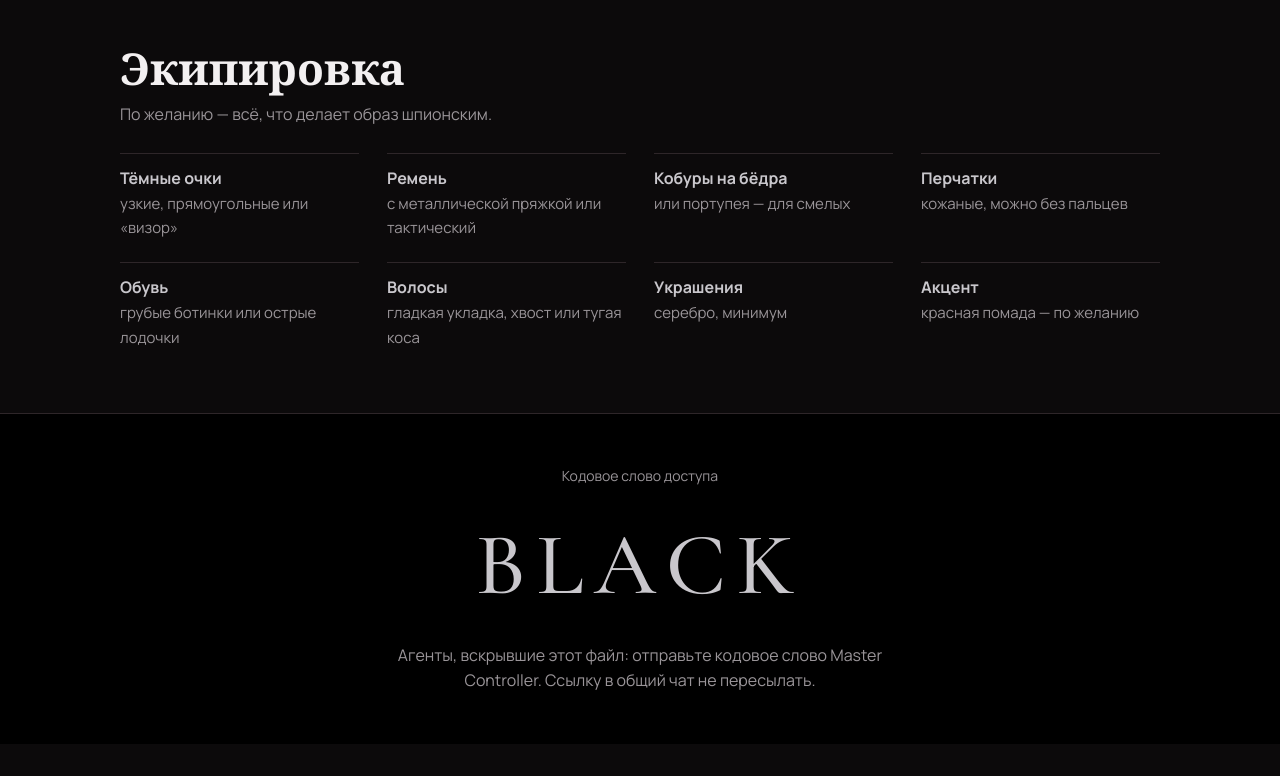
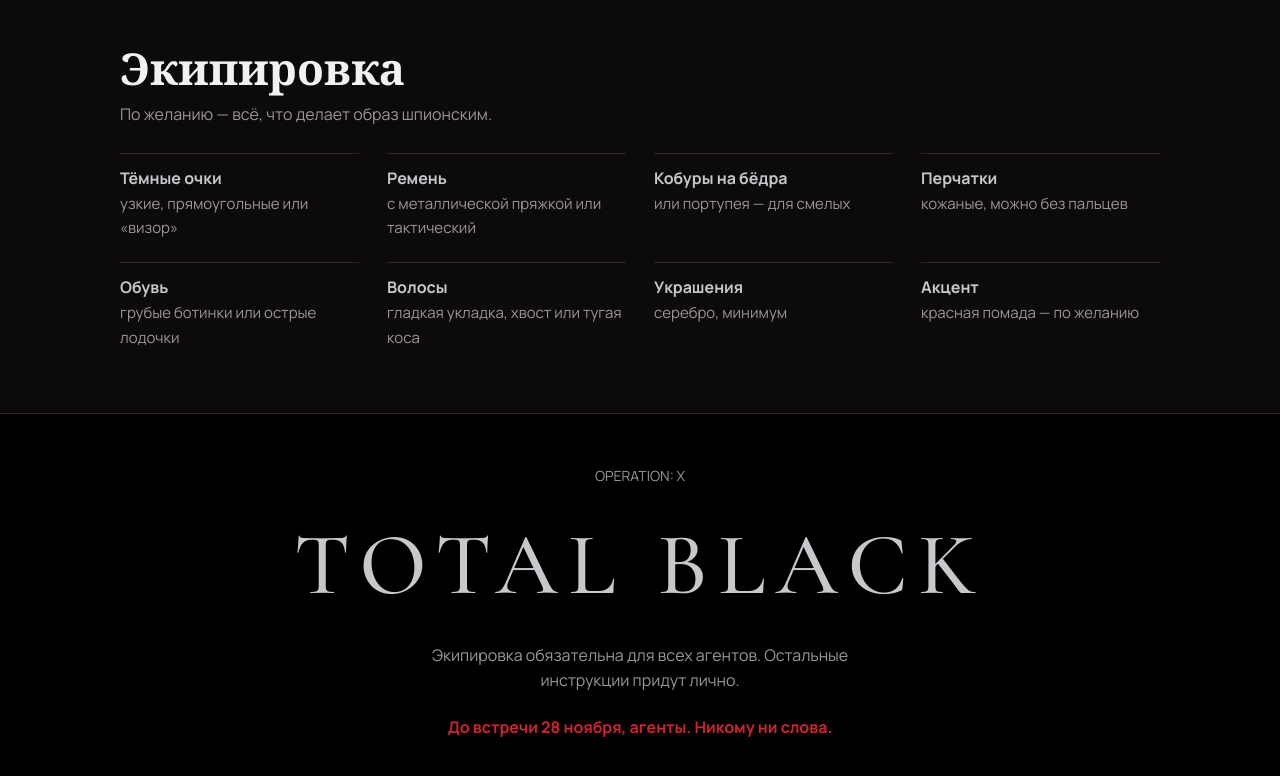
Before and after one commit to ksyuvlasova0220-ops/operation-x, a plain HTML site: page dresscode/index.html in a window 1280 px wide. Shown: the part 1378-2154 px from the top of the page. Before the commit the page ends 2122 px from the top, so only its background shows below. Drawn offline with nearby package versions, Linux system fonts and the light colour scheme.

Commit message:
Dress code: remove code word from page
Co-Authored-By: Claude Opus 5.5 <noreply@anthropic.com>
Claude-Session: https://claude.ai/code/session_01R4M2Yynj5SBikBVbENQ3AY

```diff
--- a/dresscode/index.html
+++ b/dresscode/index.html
@@ -49,7 +49,7 @@ h2{font-size:clamp(30px,4.5vw,44px);margin-bottom:8px}
 
 <header class="band cover">
   <div class="wrap">
-    <p class="file">OPERATION: X · досье № 01 · доступ: STYLIST</p>
+    <p class="file">OPERATION: X · досье № 01 · доступ: все агенты</p>
     <h1>Sexy secret agent.<br><em>Total black.</em></h1>
     <p class="lede">Агент, это твоя экипировка на 28 ноября. Сексуально, собранно, элегантно — как героиня шпионского кино, а не костюм на маскарад. Только чёрный.</p>
     <span class="stamp">Совершенно секретно</span>
@@ -100,9 +100,10 @@ h2{font-size:clamp(30px,4.5vw,44px);margin-bottom:8px}
 
 <footer class="band code">
   <div class="wrap">
-    <p class="file">Кодовое слово доступа</p>
-    <div class="w">BLACK</div>
-    <p>Агенты, вскрывшие этот файл: отправьте кодовое слово Master Controller. Ссылку в общий чат не пересылать.</p>
+    <p class="file">OPERATION: X</p>
+    <div class="w">TOTAL BLACK</div>
+    <p>Экипировка обязательна для всех агентов. Остальные инструкции придут лично.</p>
+    <p style="margin-top:22px;color:var(--red);font-weight:700">До встречи 28 ноября, агенты. Никому ни слова.</p>
   </div>
 </footer>
 </body>
```
